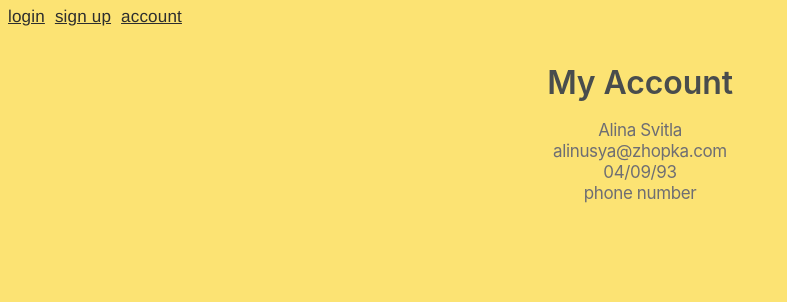
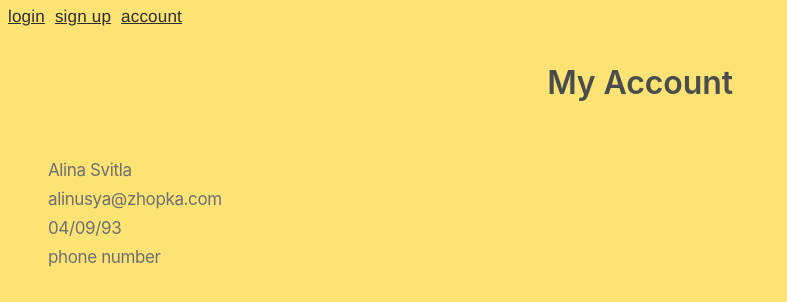
Before and after one commit to AlishaSV/project-aa, a Next.js app: page /account in a window 1280 px wide. Shown: the top 302 px of the page, without its empty margins (0-787 px from the left). Built offline with nearby package versions, Linux system fonts and the light colour scheme.

Commit message:
added styles

```diff
--- a/src/components/account/myAccount.tsx
+++ b/src/components/account/myAccount.tsx
@@ -1,4 +1,6 @@
-import {StyledAccount, StyledHeader} from "@/components/styledComponents/account/styledAccount";
+import {StyledAccount} from "@/components/styledComponents/account/styledAccount";
+import {StyledHeader} from "@/components/styledComponents/account/styledHeader";
+import {StyledDiv} from "@/components/styledComponents/account/StyledDiv";
 
 type TMyAccount = {
     fullName: string,
@@ -14,10 +16,10 @@ export const MyAccount = ({fullName, email, birthDate, phoneNumber}: TMyAccount)
                 My Account
             </StyledHeader>
             <StyledAccount>
-                <div>{fullName}</div>
-                <div>{email}</div>
-                <div>{birthDate}</div>
-                <div>{phoneNumber}</div>
+                <StyledDiv>{fullName}</StyledDiv>
+                <StyledDiv>{email}</StyledDiv>
+                <StyledDiv>{birthDate}</StyledDiv>
+                <StyledDiv>{phoneNumber}</StyledDiv>
             </StyledAccount>
         </div>
     )
--- /dev/null
+++ b/src/components/styledComponents/account/StyledDiv.tsx
@@ -0,0 +1,6 @@
+'use client'
+import styled from "@emotion/styled";
+
+export const StyledDiv = styled.div`
+    margin-bottom: 8px;
+`
--- a/src/components/styledComponents/account/styledAccount.tsx
+++ b/src/components/styledComponents/account/styledAccount.tsx
@@ -11,15 +11,6 @@ export const StyledAccount = styled.div`
   letter-spacing: -.022em;
   font-family: SF Pro Text,SF Pro Icons,AOS Icons,Helvetica Neue,Helvetica,Arial,sans-serif;
   color: #6e6e73;
+  text-align: start;
+  padding: 40px;
 `;
-
-export const StyledHeader = styled.div`
-  font-size: 32px;
-  line-height: 1.08349;
-  font-weight: 600;
-  letter-spacing: -.003em;
-  font-family: SF Pro Display, SF Pro Icons, AOS Icons, Helvetica Neue, Helvetica, Arial, sans-serif;
-  margin-bottom: 20px;
-  margin-top: 20px;
-  color: rgb(73, 77, 77);
-`
--- /dev/null
+++ b/src/components/styledComponents/account/styledHeader.tsx
@@ -0,0 +1,13 @@
+'use client'
+import styled from "@emotion/styled";
+
+export const StyledHeader = styled.div`
+  font-size: 32px;
+  line-height: 1.08349;
+  font-weight: 600;
+  letter-spacing: -.003em;
+  font-family: SF Pro Display, SF Pro Icons, AOS Icons, Helvetica Neue, Helvetica, Arial, sans-serif;
+  margin-bottom: 20px;
+  margin-top: 20px;
+  color: rgb(73, 77, 77);
+`
```
